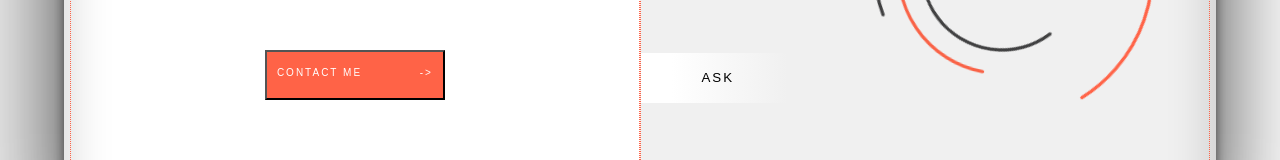
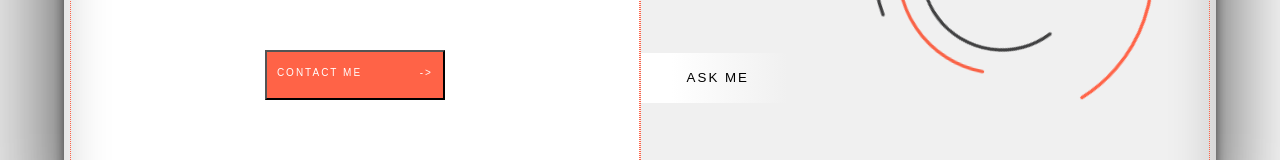
Before and after one commit to kowalus23/PortfolioSite, a React app: page / in a window 1280 px wide. Shown: the part 432-592 px from the top of the page. Built offline with nearby package versions, Linux system fonts and the light colour scheme.

Commit message:
Changed ASK to ASK ME on button

```diff
--- a/src/js/menu.jsx
+++ b/src/js/menu.jsx
@@ -15,7 +15,7 @@ export class Menu extends React.Component {
                             <Link to="/portfolio"><button className="projects-btn"><span>PROJECTS</span></button></Link>
                         </div>
                         <div>
-                            <Link to="/form"><button className="ask-btn"><span>ASK</span></button></Link>
+                            <Link to="/form"><button className="ask-btn"><span>ASK ME</span></button></Link>
                         </div>
                     </div>
                     <div className="menu-col2">
```
